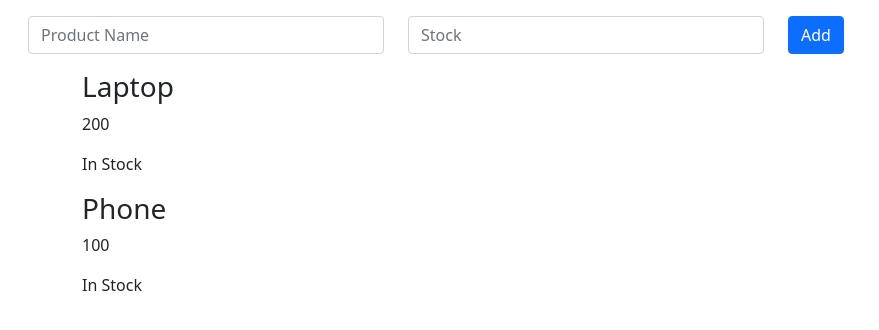
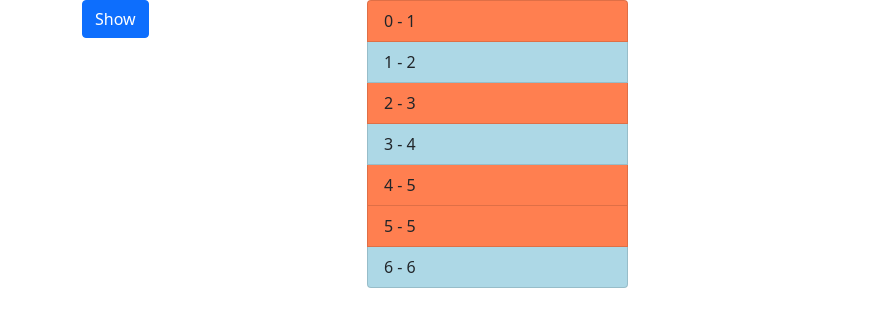
Before and after one commit to sanyagupta23/Angular, an Angular app in the folder my-app1/: page / in a window 1280 px wide. Shown: the top 330 px of the page, without its empty margins (0-879 px from the left). Built offline with nearby package versions, Linux system fonts and the light colour scheme.

Commit message:
Directives

```diff
--- a/my-app1/src/app/app.component.html
+++ b/my-app1/src/app/app.component.html
@@ -1 +1,2 @@
-<app-products></app-products>
+<!-- <app-products></app-products> -->
+<app-numbers></app-numbers>
--- a/my-app1/src/app/app.module.ts
+++ b/my-app1/src/app/app.module.ts
@@ -6,13 +6,15 @@ import { ProductsComponent } from './products/products.component';
 import { CockpitComponent } from './products/cockpit/cockpit.component';
 import { ProductComponent } from './products/product/product.component';
 import { FormsModule } from '@angular/forms';
+import { NumbersComponent } from './numbers/numbers.component';
 
 @NgModule({
   declarations: [
     AppComponent,
     ProductsComponent,
     CockpitComponent,
-    ProductComponent
+    ProductComponent,
+    NumbersComponent
   ],
   imports: [
     BrowserModule,FormsModule
--- /dev/null
+++ b/my-app1/src/app/numbers/numbers.component.html
@@ -0,0 +1,23 @@
+<div class="container">
+  <div class="row">
+    <div class="col-3">
+      <button class="btn btn-primary" (click)="toggleShow()">Show</button>
+    </div>
+    <div class="col-3">
+      <div *ngIf="status">
+        <ul class="list-group">
+          <li
+            class="list-group-item"
+            *ngFor="let number of numbers; let i = index"
+            [ngClass]="{ odd: number % 2 !== 0 }"
+            [ngStyle]="{
+              backgroundColor: number % 2 !== 0 ? 'coral' : 'lightblue'
+            }"
+          >
+            {{ i }} - {{ number }}
+          </li>
+        </ul>
+      </div>
+    </div>
+  </div>
+</div>
--- /dev/null
+++ b/my-app1/src/app/numbers/numbers.component.ts
@@ -0,0 +1,19 @@
+import { Component, OnInit } from '@angular/core';
+
+@Component({
+  selector: 'app-numbers',
+  templateUrl: './numbers.component.html',
+  styleUrls: ['./numbers.component.css']
+})
+export class NumbersComponent implements OnInit {
+  numbers=[1,2,3,4,5,5,6];
+  status=true;
+  constructor() { }
+
+  ngOnInit(): void {
+  }
+  toggleShow(){
+    this.status = !this.status;
+  }
+
+}
```
Also changed, not shown: my-app1/src/app/numbers/numbers.component.css (added).
